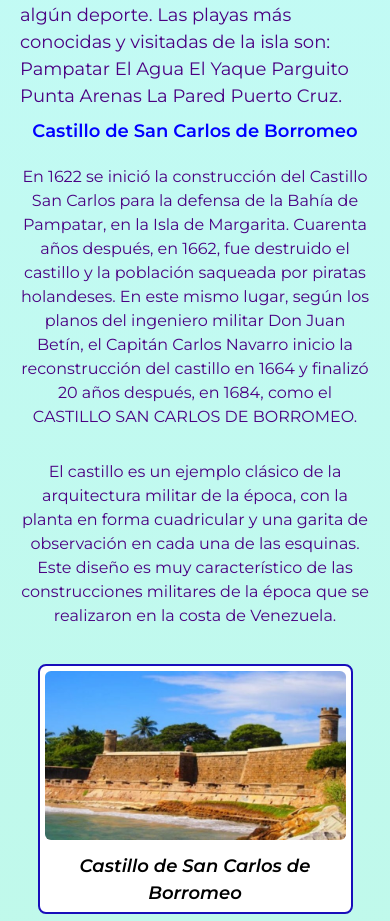
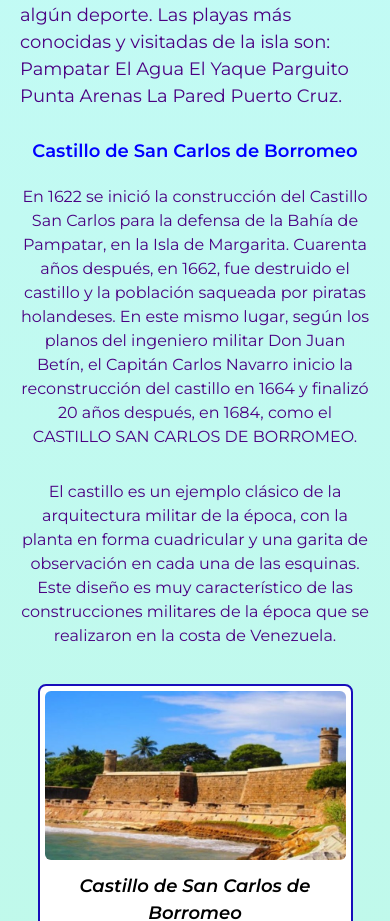
Before and after one commit to efrainprogramador-gif/Viajes-El-Caribe-, a plain HTML site: page pages/sitiosturisticos.html in a window 390 px wide. Shown: the part 850-1771 px from the top of the page. Drawn offline with nearby package versions, Linux system fonts and the light colour scheme.

Commit message:
ultimas correcciones, proyecto definitivo

```diff
--- a/pages/sitiosturisticos.html
+++ b/pages/sitiosturisticos.html
@@ -88,7 +88,7 @@
 
       <div class="contenedor-texto">
 
-        <h3>Castillo de San Carlos de Borromeo</h3>
+        <h3 class="sextoh3">Castillo de San Carlos de Borromeo</h3>
 
         <p>En 1622 se inició la construcción del Castillo San Carlos para la defensa de la Bahía de Pampatar, en la Isla
           de Margarita. Cuarenta años después, en 1662, fue destruido el castillo y la población saqueada por piratas
--- a/scss/partials/components/_sitiosturisticos.scss
+++ b/scss/partials/components/_sitiosturisticos.scss
@@ -83,6 +83,9 @@ main {
         font-size: 18px;
         margin-top: -5px;
       }
+      .sextoh3 {
+        margin-top: 15px;
+      }
 
       p {
         font-size: 16px;
```
Also changed, not shown: styles/style.css, 1 other file.
